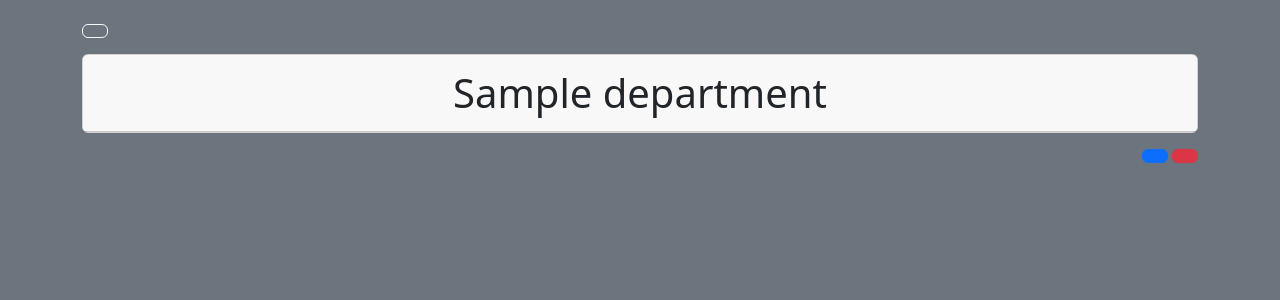
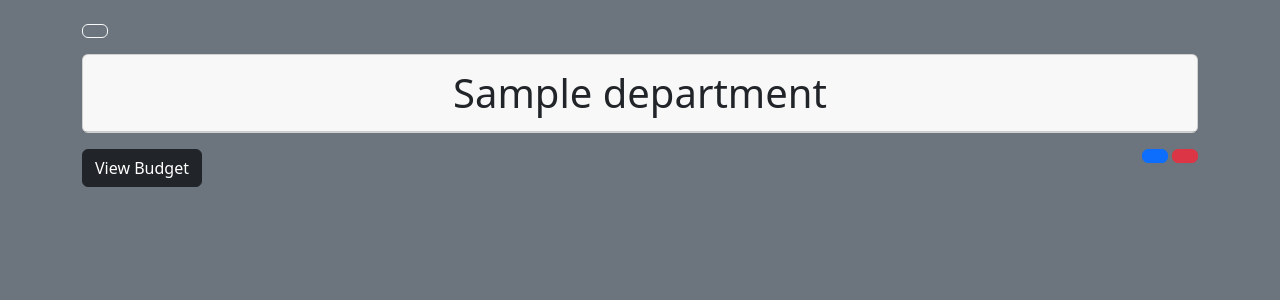
Before and after one commit to Codeyg12/Employee_Management, a Django app: page /department/1 in a window 1280 px wide. Shown: the part 56-356 px from the top of the page. Run offline with Django 4.2, Linux system fonts and the light colour scheme; a user stored in the database is signed in; tables that the repository leaves empty hold one stand-in row (values such as "Sample post"); some libraries are stand-ins or nearby versions.

Commit message:
adding view budget btn to department table

```diff
--- a/webpage/templates/department.html
+++ b/webpage/templates/department.html
@@ -6,7 +6,8 @@
         {{ single_department.department_name }}
     </div>
 </div>
-<div class="float-end">
+    <a href="{% url 'budget' single_department.id %}" class="btn btn-dark mt-3">View Budget</a>
+    <div class="float-end">
     <a
     href="{% url 'update_department' single_department.id %}"
     class="btn btn-primary mt-3"
```
Also changed, not shown: README.md.
